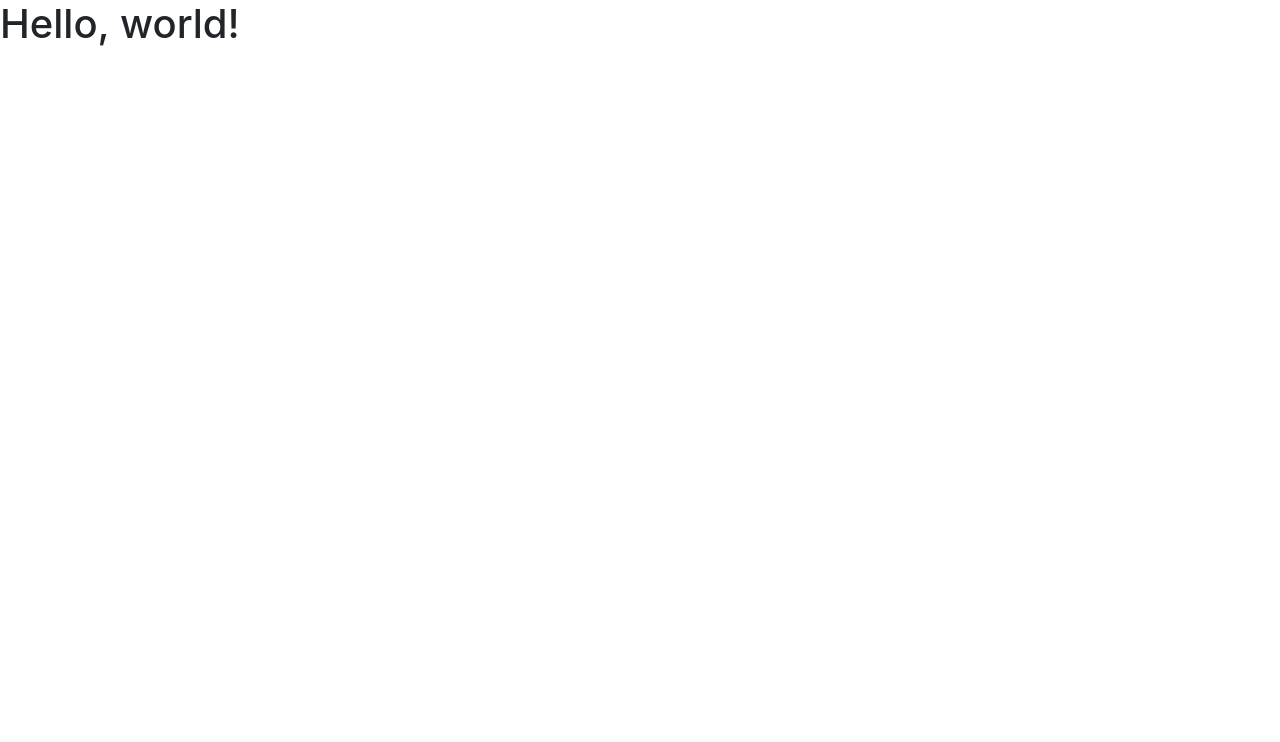
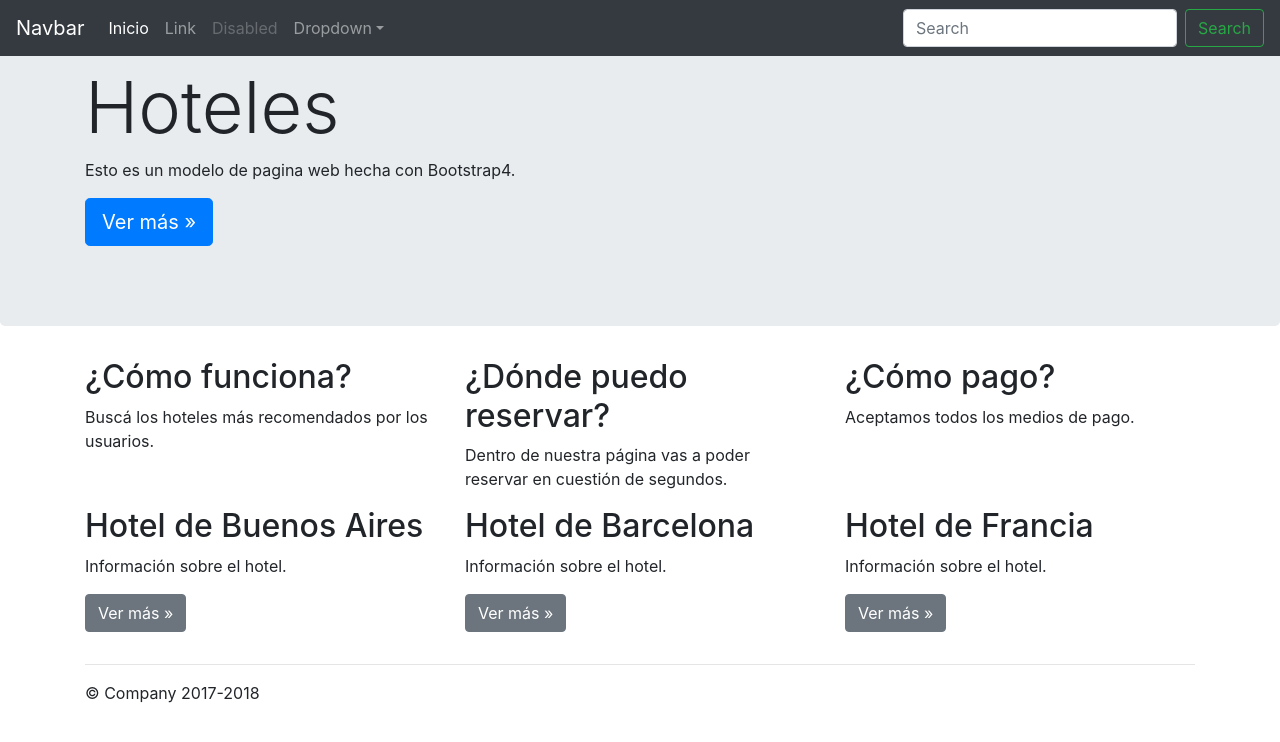
Before and after one commit to Gonzaa25/curso-bootstrap4, a website: page index.html in a window 1280 px wide. Drawn offline with nearby package versions, Linux system fonts and the light colour scheme.

Commit message:
containers

```diff
--- a/index.html
+++ b/index.html
@@ -11,7 +11,94 @@
     <title>Hello, world!</title>
   </head>
   <body>
-    <h1>Hello, world!</h1>
+    <nav class="navbar navbar-expand-md navbar-dark fixed-top bg-dark">
+        <a class="navbar-brand" href="#">Navbar</a>
+        <button class="navbar-toggler" type="button" data-toggle="collapse" data-target="#navbarsExampleDefault" aria-controls="navbarsExampleDefault" aria-expanded="false" aria-label="Toggle navigation">
+          <span class="navbar-toggler-icon"></span>
+        </button>
+
+        <div class="collapse navbar-collapse" id="navbarsExampleDefault">
+          <ul class="navbar-nav mr-auto">
+            <li class="nav-item active">
+              <a class="nav-link" href="#">Inicio <span class="sr-only">(current)</span></a>
+            </li>
+            <li class="nav-item">
+              <a class="nav-link" href="#">Link</a>
+            </li>
+            <li class="nav-item">
+              <a class="nav-link disabled" href="#">Disabled</a>
+            </li>
+            <li class="nav-item dropdown">
+              <a class="nav-link dropdown-toggle" href="http://example.com" id="dropdown01" data-toggle="dropdown" aria-haspopup="true" aria-expanded="false">Dropdown</a>
+              <div class="dropdown-menu" aria-labelledby="dropdown01">
+                <a class="dropdown-item" href="#">Action</a>
+                <a class="dropdown-item" href="#">Another action</a>
+                <a class="dropdown-item" href="#">Something else here</a>
+              </div>
+            </li>
+          </ul>
+          <form class="form-inline my-2 my-lg-0">
+            <input class="form-control mr-sm-2" type="text" placeholder="Search" aria-label="Search">
+            <button class="btn btn-outline-success my-2 my-sm-0" type="submit">Search</button>
+          </form>
+        </div>
+      </nav>
+
+      <main role="main">
+
+        <!-- Main jumbotron for a primary marketing message or call to action -->
+        <div class="jumbotron">
+          <div class="container">
+            <h1 class="display-3">Hoteles</h1>
+            <p>Esto es un modelo de pagina web hecha con Bootstrap4.</p>
+            <p><a class="btn btn-primary btn-lg" href="#" role="button">Ver más »</a></p>
+          </div>
+        </div>
+       <div class="container">
+           <div class="row">
+              <div class="col-sm-4">
+                <h2>¿Cómo funciona?</h2>
+                <p>Buscá los hoteles más recomendados por los usuarios.</p>
+              </div>
+              <div class="col-sm-4">
+                <h2>¿Dónde puedo reservar?</h2>
+                <p>Dentro de nuestra página vas a poder reservar en cuestión de segundos.</p>
+              </div>
+              <div class="col-sm-4">
+                <h2>¿Cómo pago?</h2>
+                <p>Aceptamos todos los medios de pago.</p>
+              </div>
+           </div>
+       </div>
+        <div class="container">
+          <!-- Example row of columns -->
+          <div class="row">
+            <div class="col-md-4">
+              <h2>Hotel de Buenos Aires</h2>
+              <p>Información sobre el hotel. </p>
+              <p><a class="btn btn-secondary" href="#" role="button">Ver más »</a></p>
+            </div>
+            <div class="col-md-4">
+              <h2>Hotel de Barcelona</h2>
+              <p>Información sobre el hotel. </p>
+              <p><a class="btn btn-secondary" href="#" role="button">Ver más »</a></p>
+            </div>
+            <div class="col-md-4">
+              <h2>Hotel de Francia</h2>
+              <p>Información sobre el hotel. </p>
+              <p><a class="btn btn-secondary" href="#" role="button">Ver más »</a></p>
+            </div>
+          </div>
+
+          <hr>
+
+        </div> <!-- /container -->
+
+      </main>
+
+      <footer class="container">
+        <p>© Company 2017-2018</p>
+      </footer>
 
     <!-- Optional JavaScript -->
     <!-- jQuery first, then Popper.js, then Bootstrap JS -->
```
